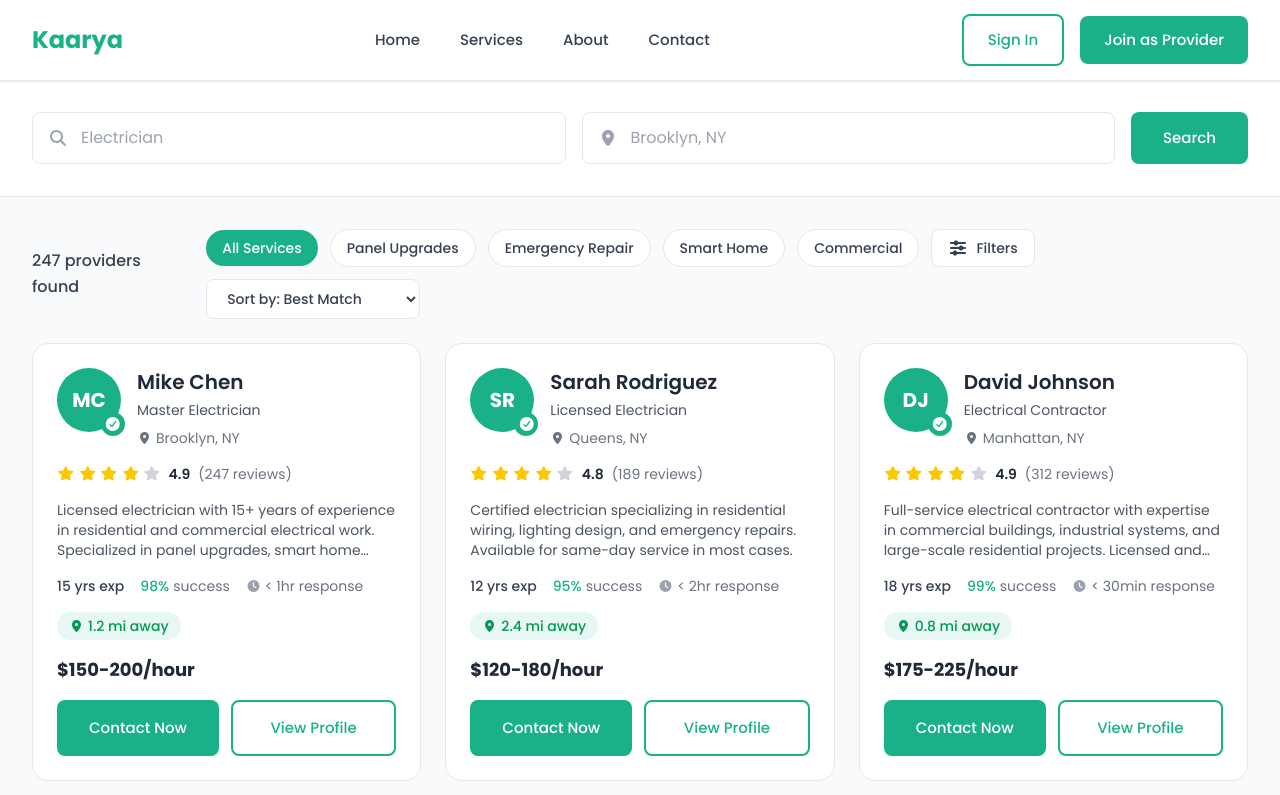
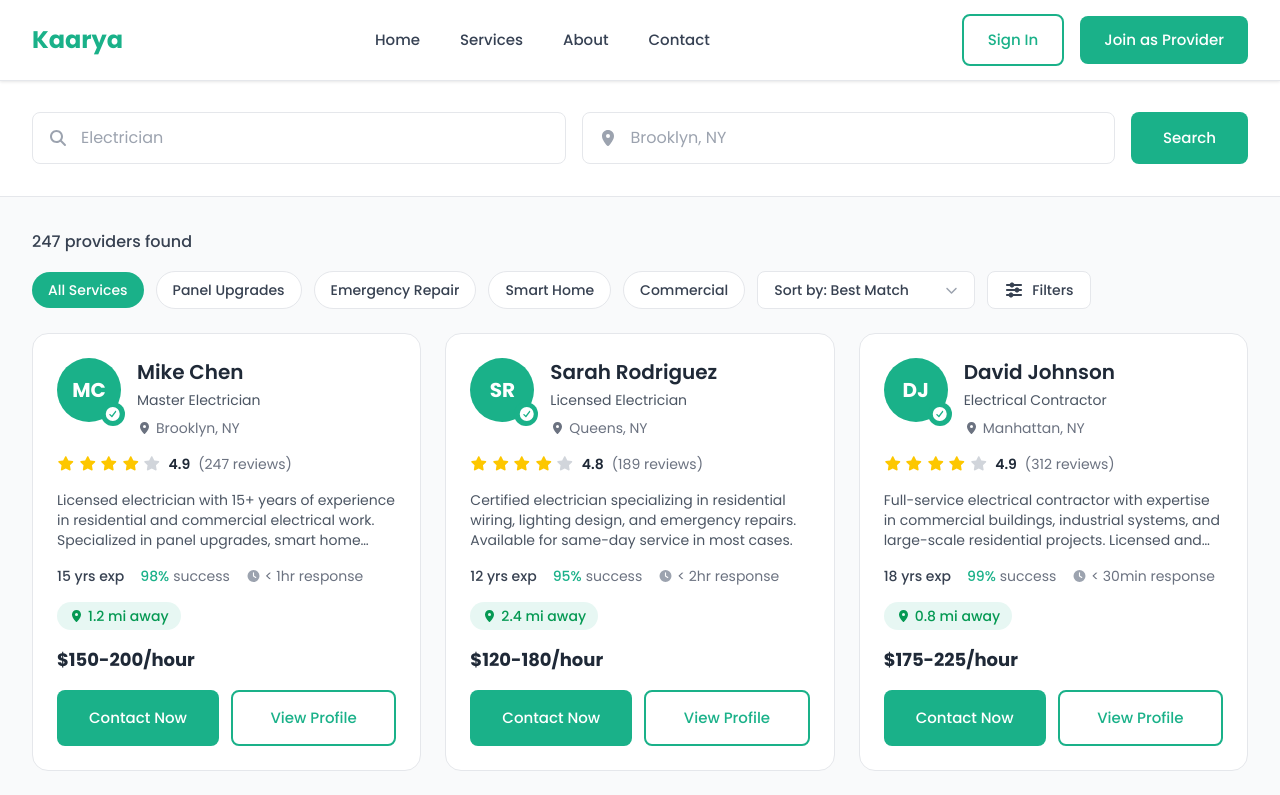
Before and after one commit to smarikaghimire/kaarya, a Next.js app: page /services in a window 1280 px wide. Shown: the top 795 px of the page. Built offline with nearby package versions, Linux system fonts and the light colour scheme.

Commit message:
fixes in services page

```diff
--- a/src/app/(root)/about/page.tsx
+++ b/src/app/(root)/about/page.tsx
@@ -81,7 +81,7 @@ export default function AboutPage() {
 
         <div className="absolute inset-0 bg-gradient-to-br from-[#1a4d2e]/85 to-[#2d6a4f]/90 z-[1]"></div>
 
-        <div className="w-full max-w-[1400px] mx-auto px-6 sm:px-8 lg:px-12 relative z-10">
+        <div className="w-full max-w-7xl mx-auto px-4 sm:px-6 lg:px-8 relative z-10">
           <div className="max-w-2xl">
             <div className="inline-flex items-center gap-2 px-4 py-1.5 bg-white/20 rounded-full mb-4 backdrop-blur-sm border border-white/30">
               <FontAwesomeIcon icon={faAward} className="text-white text-xs" />
@@ -110,7 +110,7 @@ export default function AboutPage() {
       </div>
 
       {/* Main Content Section */}
-      <div className="w-full max-w-[1400px] mx-auto px-6 sm:px-8 lg:px-12">
+      <div className="w-full max-w-7xl mx-auto px-4 sm:px-6 lg:px-8">
         {/* Section Title */}
         <div className="text-center pt-16 pb-10">
           <h2 className="text-3xl md:text-4xl font-bold text-gray-900 mb-3">
--- a/src/app/(root)/contact/page.tsx
+++ b/src/app/(root)/contact/page.tsx
@@ -33,9 +33,10 @@ export default function ContactPage() {
   };
 
   return (
-    <div className="min-h-screen bg-white px-4 py-8 sm:px-6 sm:py-12 lg:px-8">
+    <div className="min-h-screen bg-white py-8 sm:py-12">
+      <div className="w-full max-w-7xl mx-auto px-4 sm:px-6 lg:px-8">
         {/* Outer Wrapper */}
-      <div className="max-w-[1380px] mx-auto bg-gradient-to-b from-[#d4f4e7] from-0% via-[#d4f4e7] via-[420px] to-white to-[420px] rounded-none shadow-none overflow-visible px-6 py-12 sm:px-12 sm:py-16 lg:px-16 relative min-h-[900px]">
+        <div className="bg-gradient-to-b from-[#d4f4e7] from-0% via-[#d4f4e7] via-[420px] to-white to-[420px] rounded-none shadow-none overflow-visible px-6 py-12 sm:px-12 sm:py-16 relative min-h-[900px]">
           {/* Header */}
           <div className="text-center mb-12 max-w-[900px] mx-auto pt-0">
             <h1 className="text-4xl sm:text-5xl lg:text-6xl font-bold text-gray-800 mb-4 relative inline-block after:content-[''] after:absolute after:bottom-[-8px] after:left-1/2 after:-translate-x-1/2 after:w-[60px] after:h-[3px] after:bg-[#1ab189]">
@@ -78,7 +79,10 @@ export default function ContactPage() {
 
                   <div className="flex items-start gap-4">
                     <div className="w-[38px] h-[38px] bg-white/15 rounded-full flex items-center justify-center flex-shrink-0">
-                    <FontAwesomeIcon icon={faWhatsapp} className="text-white" />
+                      <FontAwesomeIcon
+                        icon={faWhatsapp}
+                        className="text-white"
+                      />
                     </div>
                     <div>
                       <h4 className="text-[0.9375rem] font-semibold mb-1 text-white">
@@ -90,7 +94,10 @@ export default function ContactPage() {
 
                   <div className="flex items-start gap-4">
                     <div className="w-[38px] h-[38px] bg-white/15 rounded-full flex items-center justify-center flex-shrink-0">
-                    <FontAwesomeIcon icon={faEnvelope} className="text-white" />
+                      <FontAwesomeIcon
+                        icon={faEnvelope}
+                        className="text-white"
+                      />
                     </div>
                     <div>
                       <h4 className="text-[0.9375rem] font-semibold text-white">
@@ -261,5 +268,6 @@ export default function ContactPage() {
           </div>
         </div>
       </div>
+    </div>
   );
 }
--- a/src/app/(root)/services/page.tsx
+++ b/src/app/(root)/services/page.tsx
@@ -7,12 +7,14 @@ import {
   faSearch,
   faMapMarkerAlt,
   faSliders,
+  faChevronDown,
 } from "@fortawesome/free-solid-svg-icons";
 
 export default function ServicesPage() {
   const [selectedCategory, setSelectedCategory] = useState("All Services");
   const [searchTerm, setSearchTerm] = useState("");
   const [location, setLocation] = useState("");
+  const [sortBy, setSortBy] = useState("Best Match");
 
   const categories = [
     "All Services",
@@ -20,6 +22,14 @@ export default function ServicesPage() {
     "Emergency Repair",
     "Smart Home",
     "Commercial",
+  ];
+
+  const sortOptions = [
+    "Best Match",
+    "Highest Rating",
+    "Most Reviews",
+    "Lowest Price",
+    "Nearest",
   ];
 
   const providers = [
@@ -131,7 +141,7 @@ export default function ServicesPage() {
     <div className="min-h-screen bg-neutral-50">
       {/* Search Section */}
       <section className="bg-neutral-0 py-8 border-b border-neutral-200">
-        <div className="container-custom">
+        <div className="w-full max-w-7xl mx-auto px-4 sm:px-6 lg:px-8">
           <div className="flex flex-col md:flex-row gap-4 items-center">
             {/* Search Input */}
             <div className="flex-1 w-full relative">
@@ -173,16 +183,16 @@ export default function ServicesPage() {
 
       {/* Results Section */}
       <section className="py-8">
-        <div className="container-custom">
-          {/* Filter Bar */}
-          <div className="flex flex-col lg:flex-row lg:items-center lg:justify-between gap-4 mb-6">
-            <div className="flex items-center gap-2">
+        <div className="w-full max-w-7xl mx-auto px-4 sm:px-6 lg:px-8">
+          {/* Results Count */}
+          <div className="mb-4">
             <span className="text-neutral-700 font-medium">
               247 providers found
             </span>
           </div>
 
-            <div className="flex flex-wrap items-center gap-3">
+          {/* Filter Bar - All in One Line */}
+          <div className="flex flex-wrap items-center gap-3 mb-6">
             {/* Category Pills */}
             {categories.map((category) => (
               <button
@@ -198,24 +208,30 @@ export default function ServicesPage() {
               </button>
             ))}
 
+            {/* Sort Dropdown */}
+            <div className="relative">
+              <select
+                value={sortBy}
+                onChange={(e) => setSortBy(e.target.value)}
+                className="appearance-none px-4 py-2 pr-10 rounded-lg border border-neutral-200 bg-neutral-0 text-neutral-700 text-sm font-medium focus:outline-none focus:border-primary focus:shadow-[0_0_0_3px_rgba(26,177,137,0.08)] cursor-pointer transition-all"
+              >
+                {sortOptions.map((option) => (
+                  <option key={option} value={option}>
+                    Sort by: {option}
+                  </option>
+                ))}
+              </select>
+              <FontAwesomeIcon
+                icon={faChevronDown}
+                className="absolute right-4 top-1/2 -translate-y-1/2 text-neutral-400 pointer-events-none text-xs"
+              />
+            </div>
+
             {/* Filters Button */}
             <button className="flex items-center gap-2 px-4 py-2 rounded-lg border border-neutral-200 bg-neutral-0 text-neutral-700 hover:border-primary transition-all">
               <FontAwesomeIcon icon={faSliders} />
               <span className="text-sm font-medium">Filters</span>
             </button>
-
-              {/* Sort Dropdown */}
-              <select
-                title="ok"
-                className="px-4 py-2 rounded-lg border border-neutral-200 bg-neutral-0 text-neutral-700 text-sm font-medium focus:outline-none focus:border-[#1ab189] focus:shadow-[0_0_0_3px_rgba(26,177,137,0.08)] cursor-pointer transition-all"
-              >
-                <option>Sort by: Best Match</option>
-                <option>Sort by: Highest Rating</option>
-                <option>Sort by: Most Reviews</option>
-                <option>Sort by: Lowest Price</option>
-                <option>Sort by: Nearest</option>
-              </select>
-            </div>
           </div>
 
           {/* Providers Grid */}
--- a/src/app/globals.css
+++ b/src/app/globals.css
@@ -310,91 +310,3 @@ body {
 .shadow-sm {
   box-shadow: 0 1px 3px rgba(0, 0, 0, 0.1);
 }
-tainer solution · CSS
-Copy
-
-/* Add this to your globals.css or app/globals.css */
-
-/* Standard container with consistent padding */
-.container {
-  width: 100%;
-  margin-left: auto;
-  margin-right: auto;
-  padding-left: 1rem; /* 16px */
-  padding-right: 1rem; /* 16px */
-}
-
-/* Responsive padding */
-@media (min-width: 640px) {
-  .container {
-    padding-left: 1.5rem; /* 24px */
-    padding-right: 1.5rem; /* 24px */
-  }
-}
-
-@media (min-width: 1024px) {
-  .container {
-    padding-left: 2rem; /* 32px */
-    padding-right: 2rem; /* 32px */
-  }
-}
-
-/* Max widths for different breakpoints */
-@media (min-width: 640px) {
-  .container {
-    max-width: 640px;
-  }
-}
-
-@media (min-width: 768px) {
-  .container {
-    max-width: 768px;
-  }
-}
-
-@media (min-width: 1024px) {
-  .container {
-    max-width: 1024px;
-  }
-}
-
-@media (min-width: 1280px) {
-  .container {
-    max-width: 1280px;
-  }
-}
-
-@media (min-width: 1536px) {
-  .container {
-    max-width: 1536px;
-  }
-}
-
-/* If you have container-custom, make it consistent */
-.container-custom {
-  width: 100%;
-  margin-left: auto;
-  margin-right: auto;
-  padding-left: 1rem;
-  padding-right: 1rem;
-}
-
-@media (min-width: 640px) {
-  .container-custom {
-    padding-left: 1.5rem;
-    padding-right: 1.5rem;
-  }
-}
-
-@media (min-width: 1024px) {
-  .container-custom {
-    padding-left: 2rem;
-    padding-right: 2rem;
-  }
-}
-
-@media (min-width: 1280px) {
-  .container-custom {
-    max-width: 1280px;
-  }
-}
--- a/src/components/footer/footer.tsx
+++ b/src/components/footer/footer.tsx
@@ -266,7 +266,7 @@ export default function Footer() {
         {/* Bottom Bar */}
         <div className="border-t border-white/10 pt-8 flex justify-center items-center">
           <p className="text-neutral-400 text-sm text-center m-0">
-            © 2024 Karya. Connecting Skills with Opportunities
+            © 2025 Karya. Connecting Skills with Opportunities
           </p>
         </div>
       </div>
```
Lines whose indentation alone changed are shown as unchanged.
